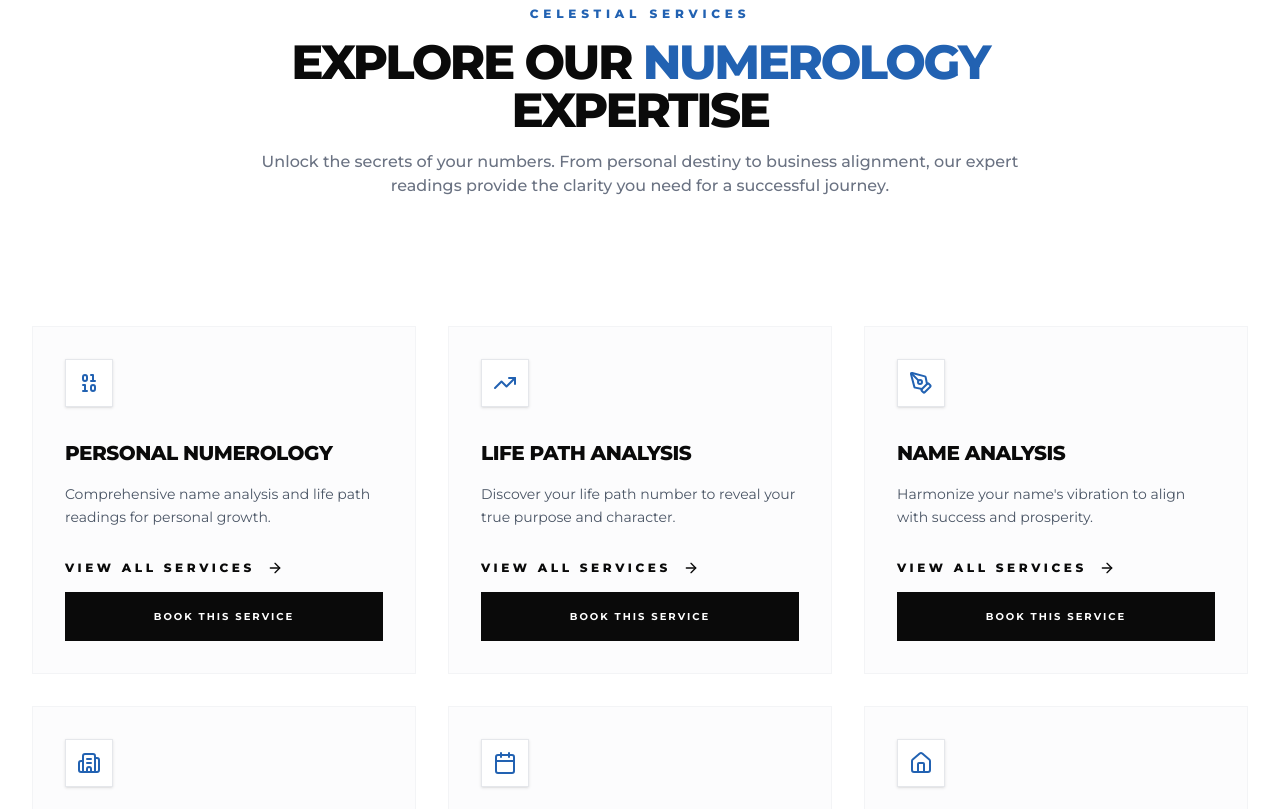
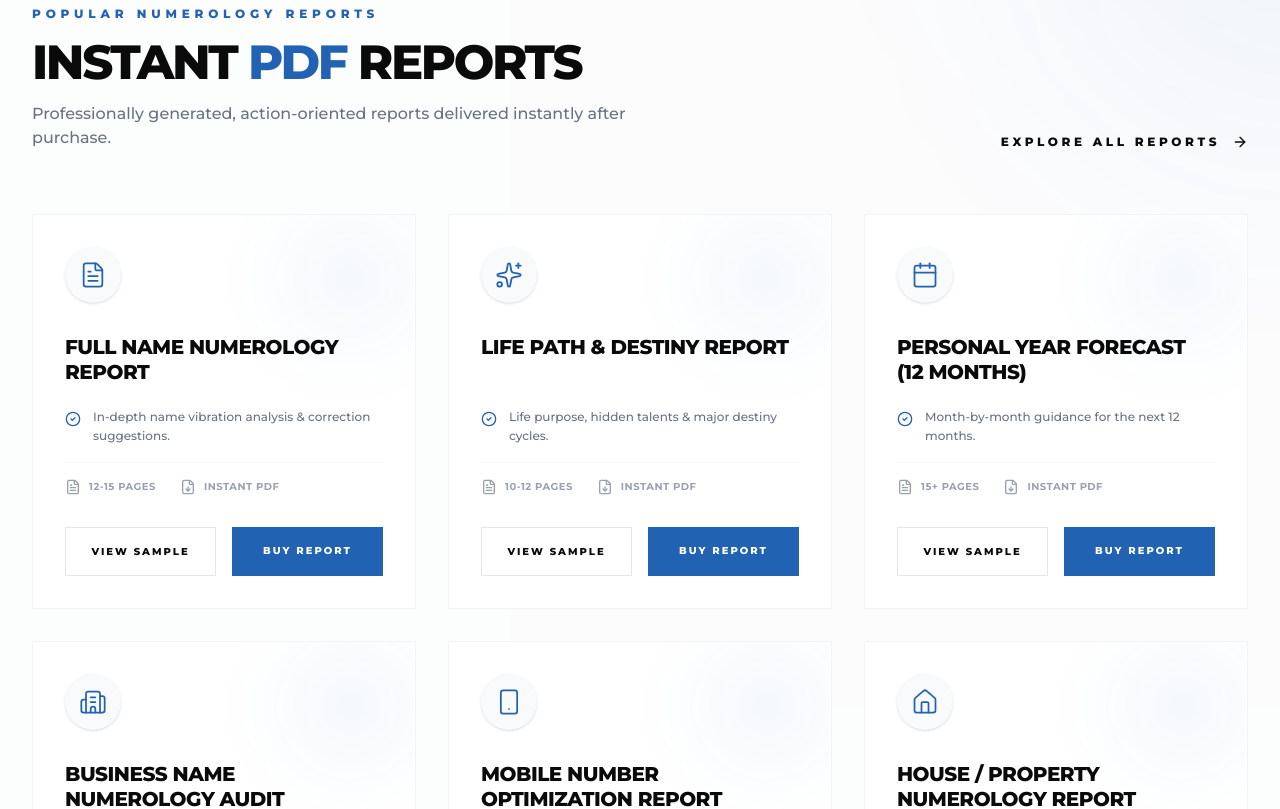
Before and after one commit to amolkadam5256/Astro-Guide-Web-App, a React (Vite) app: page / in a window 1280 px wide. Shown: the part 2340-3149 px from the top of the page. Built offline with nearby package versions, Linux system fonts and the light colour scheme.

Commit message:
Added Instant PDF Reports

```diff
--- /dev/null
+++ b/src/components/PagesComp/Home/PopularReports.jsx
@@ -0,0 +1,165 @@
+import React from "react";
+import { Link } from "react-router-dom";
+import {
+  FileText,
+  Sparkles,
+  Calendar,
+  Building2,
+  Smartphone,
+  Home,
+  CheckCircle2,
+  FileDown,
+  ArrowRight,
+} from "lucide-react";
+
+const PopularReports = () => {
+  const reports = [
+    {
+      title: "Full Name Numerology Report",
+      icon: FileText,
+      covers: "In-depth name vibration analysis & correction suggestions.",
+      pages: "12-15 Pages",
+      color: "blue",
+    },
+    {
+      title: "Life Path & Destiny Report",
+      icon: Sparkles,
+      covers: "Life purpose, hidden talents & major destiny cycles.",
+      pages: "10-12 Pages",
+      color: "purple",
+    },
+    {
+      title: "Personal Year Forecast (12 Months)",
+      icon: Calendar,
+      covers: "Month-by-month guidance for the next 12 months.",
+      pages: "15+ Pages",
+      color: "amber",
+    },
+    {
+      title: "Business Name Numerology Audit",
+      icon: Building2,
+      covers: "Brand resonance, success vibration & naming strategy.",
+      pages: "8-10 Pages",
+      color: "emerald",
+    },
+    {
+      title: "Mobile Number Optimization Report",
+      icon: Smartphone,
+      covers: "Impact of your mobile number on business & personal life.",
+      pages: "5-8 Pages",
+      color: "indigo",
+    },
+    {
+      title: "House / Property Numerology Report",
+      icon: Home,
+      covers: "Energetics of your living space & its influence on residents.",
+      pages: "8-12 Pages",
+      color: "rose",
+    },
+  ];
+
+  return (
+    <section className="py-24 bg-gray-50/50 dark:bg-[#040811] relative overflow-hidden">
+      {/* Decorative Elements */}
+      <div className="absolute top-0 right-0 w-[500px] h-[500px] bg-primary/5 rounded-full blur-[120px] -mr-64 -mt-64 pointer-events-none"></div>
+
+      <div className="max-w-7xl mx-auto px-4 sm:px-6 lg:px-8 relative z-10">
+        <div className="flex flex-col md:flex-row md:items-end justify-between mb-16 gap-8">
+          <div className="max-w-2xl space-y-4">
+            <h4
+              data-aos="fade-right"
+              className="text-primary font-black uppercase tracking-[0.4em] text-[10px] sm:text-xs"
+            >
+              Popular Numerology Reports
+            </h4>
+            <h2
+              data-aos="fade-right"
+              data-aos-delay="100"
+              className="text-3xl md:text-5xl font-black text-dark dark:text-white uppercase tracking-tighter leading-none"
+            >
+              Instant <span className="text-primary">PDF</span> Reports
+            </h2>
+            <p
+              data-aos="fade-right"
+              data-aos-delay="200"
+              className="text-gray-500 dark:text-gray-400 text-sm sm:text-base font-medium"
+            >
+              Professionally generated, action-oriented reports delivered
+              instantly after purchase.
+            </p>
+          </div>
+          <Link
+            to="/reports"
+            data-aos="fade-left"
+            className="flex items-center text-[10px] sm:text-xs font-black uppercase tracking-[0.3em] text-dark dark:text-white group hover:text-primary transition-colors"
+          >
+            Explore All Reports{" "}
+            <ArrowRight className="ml-3 w-4 h-4 group-hover:translate-x-1 transition-transform" />
+          </Link>
+        </div>
+
+        <div className="grid grid-cols-1 md:grid-cols-2 lg:grid-cols-3 gap-8">
+          {reports.map((report, idx) => (
+            <div
+              key={idx}
+              data-aos="fade-up"
+              data-aos-delay={idx * 100}
+              className="group relative bg-white dark:bg-dark border border-gray-100 dark:border-white/5 p-8 flex flex-col transition-all duration-500 hover:shadow-2xl hover:shadow-primary/10 hover:-translate-y-2 overflow-hidden"
+            >
+              {/* Corner Glow */}
+              <div className="absolute top-0 right-0 w-32 h-32 bg-primary/5 rounded-full blur-2xl group-hover:bg-primary/10 transition-colors"></div>
+
+              <div className="w-14 h-14 flex items-center justify-center bg-gray-50 dark:bg-white/5 text-primary mb-8 group-hover:bg-primary group-hover:text-white transition-all transform shadow-sm rounded-full">
+                <report.icon size={28} strokeWidth={1.5} />
+              </div>
+
+              <h3 className="text-xl font-black text-dark dark:text-white uppercase tracking-tight mb-4 min-h-[56px] leading-tight">
+                {report.title}
+              </h3>
+
+              <div className="space-y-4 mb-8 grow">
+                <div className="flex items-start gap-3">
+                  <CheckCircle2 className="w-4 h-4 text-primary mt-1 shrink-0" />
+                  <p className="text-xs text-gray-500 dark:text-gray-400 font-medium leading-relaxed">
+                    {report.covers}
+                  </p>
+                </div>
+                <div className="flex items-center gap-6 pt-4 border-t border-gray-50 dark:border-white/5">
+                  <div className="flex items-center gap-2">
+                    <FileText className="w-4 h-4 text-gray-400" />
+                    <span className="text-[10px] uppercase font-bold text-gray-400 tracking-wider">
+                      {report.pages}
+                    </span>
+                  </div>
+                  <div className="flex items-center gap-2">
+                    <FileDown className="w-4 h-4 text-gray-400" />
+                    <span className="text-[10px] uppercase font-bold text-gray-400 tracking-wider">
+                      Instant PDF
+                    </span>
+                  </div>
+                </div>
+              </div>
+
+              <div className="grid grid-cols-2 gap-4">
+                <button className="py-4 text-[10px] uppercase font-black tracking-[0.2em] border border-dark/10 dark:border-white/10 text-dark dark:text-white hover:bg-dark hover:text-white dark:hover:bg-white dark:hover:text-dark transition-all">
+                  View Sample
+                </button>
+                <Link
+                  to="/contact"
+                  className="py-4 text-[10px] text-center uppercase font-black tracking-[0.2em] bg-primary text-white hover:bg-dark dark:hover:bg-white dark:hover:text-dark transition-all"
+                >
+                  Buy Report
+                </Link>
+              </div>
+
+              {/* Decorative accent */}
+              <div className="absolute bottom-0 left-0 w-0 h-1 bg-primary group-hover:w-full transition-all duration-700"></div>
+            </div>
+          ))}
+        </div>
+      </div>
+    </section>
+  );
+};
+
+export default PopularReports;
--- a/src/pages/Home.jsx
+++ b/src/pages/Home.jsx
@@ -3,6 +3,7 @@ import MainLayout from "../components/layout/MainLayout";
 import HomeHero from "../components/PagesComp/Home/HomeHero";
 import WhatWeDo from "../components/PagesComp/Home/WhatWeDo";
 import ValueSection from "../components/PagesComp/Home/ValueSection";
+import PopularReports from "../components/PagesComp/Home/PopularReports";
 import HomeTools from "../components/PagesComp/Home/HomeTools";
 import HomeFeatures from "../components/PagesComp/Home/HomeFeatures";
 import NumerologyServicesGrid from "../components/PagesComp/Services/NumerologyServicesGrid";
@@ -18,6 +19,7 @@ const Home = () => {
       <HomeHero />
       <WhatWeDo />
       <ValueSection />
+      <PopularReports />
 
       {/* Featured Services Section */}
       <div className="bg-white dark:bg-[#050a15] pt-24">
```
